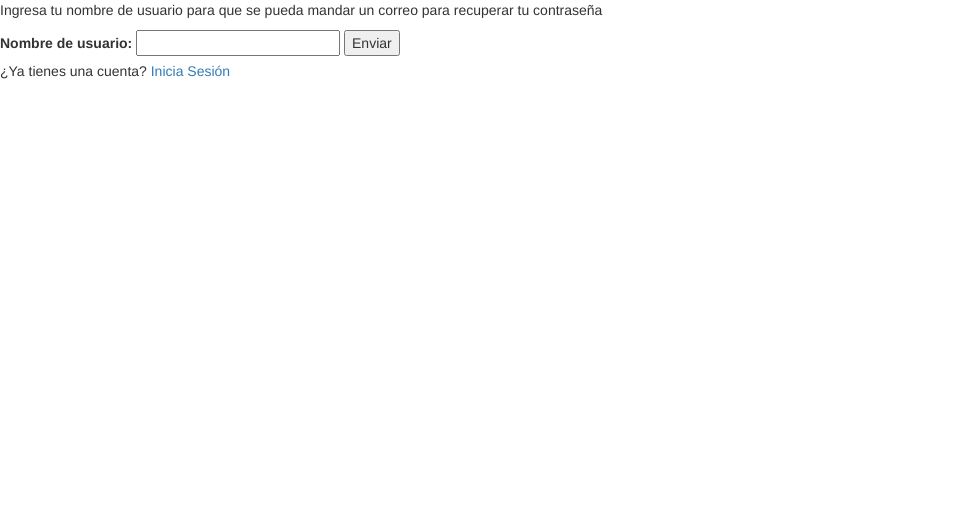
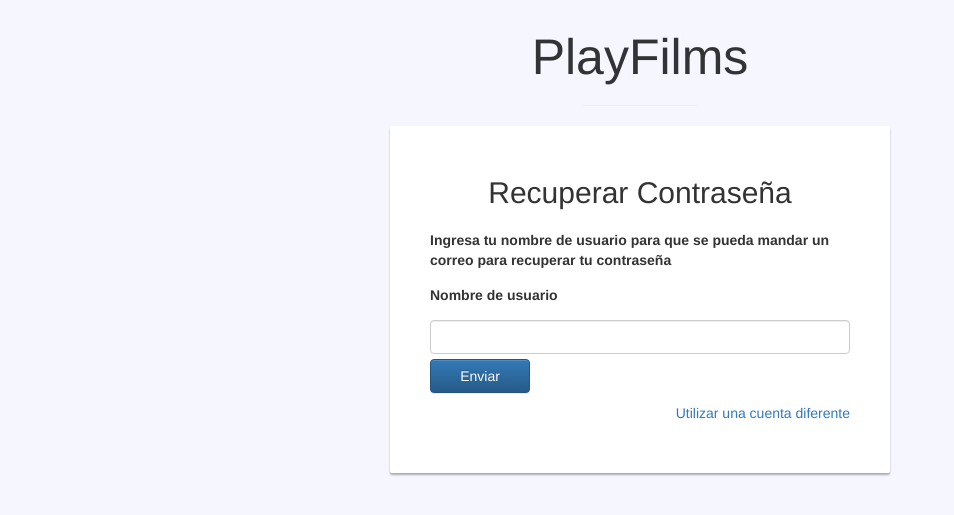
Before and after one commit to tonabarrera/PlayFilms-django, a Django app: page /user/reset/ in a window 1280 px wide. Shown: the top 515 px of the page, without its empty margins (0-954 px from the left). Run offline with Django 3.2, Linux system fonts and the light colour scheme; some libraries are stand-ins or nearby versions.

Commit message:
Formato para recuperar contraseña listo

```diff
--- a/templates/recuperar_contra.html
+++ b/templates/recuperar_contra.html
@@ -7,25 +7,44 @@
   <title>PlayFilms</title>
   <link rel="stylesheet" href="{% static 'css/bootstrap.min.css' %}">
   <link rel="stylesheet" href="{% static 'css/bootstrap-theme.min.css' %}">
+  <link rel="stylesheet" href="{% static 'css/reset.css' %}">
   <script src="{% static 'js/jquery.min.js' %}"></script>
   <script src="{% static 'js/bootstrap.min.js' %}"></script>
 </head>
 <body>
-<div>
+<div class="container">
+  <div class="row main">
+    <div class="panel-heading">
+      <div class="panel-title text-center">
+        <h1 class="title">PlayFilms</h1>
+        <hr/>
+      </div>
+        <div class="main-reset main-center">
+            <div class="panel-heading">
+                <div class="panel-title text-center">
+                  <h2 class="title">Recuperar Contraseña</h2>
+                </div>
+            </div>
           {% if data.mensaje %}
             <p>{{ data.mensaje }}</p>
           {% elif data.error %}
             <p>{{ data.error }}</p>
           {% endif %}
-  <p>Ingresa tu nombre de usuario para que se pueda mandar un correo para recuperar tu contraseña</p>
+          <label>Ingresa tu nombre de usuario para que se pueda mandar un correo para recuperar tu contraseña</label>
           <form action="" method="POST">
             {% csrf_token %}
-    <label>Nombre de usuario:
-      <input type="text" name="user" required>
-    </label>
-    <input type="submit" value="Enviar"/>
-  </form>
-  <p>¿Ya tienes una cuenta? <a href="{% url 'user:login' %}">Inicia Sesión</a></p>
+              <label>Nombre de usuario</label>
+              <div>
+                  <input type="text" class="form-control"  name="user" required>
+               </div>
+                  <div class="col-lg-0 col-centered" >
+                      <input type="submit" class="btn btn-primary reset-button" value="Enviar"/>
+                  </div>
+          </form><p></p>
+          <p align="right"><a href="{% url 'user:login' %}">Utilizar una cuenta diferente</a></p>
+        </div>
+    </div>
+  </div>
 </div>
 </body>
 </html>
--- /dev/null
+++ b/userprofiles/static/css/reset.css
@@ -0,0 +1,64 @@
+.main {
+    margin-bottom: 1em;
+}
+body {
+    background: #f5f6ff;
+}
+h1.title {
+    font-size: 50px;
+    font-weight: 400;
+}
+
+h2.title {
+    margin-top:0;
+}
+
+hr{
+    width: 10%;
+    color: #fff;
+}
+
+.form-group{
+    margin-bottom: 15px;
+}
+
+label{
+    margin-bottom: 15px;
+}
+
+input,
+input::-webkit-input-placeholder {
+    font-size: 11px;
+    padding-top: 3px;
+}
+
+.main-reset{
+    background-color: #fff;
+    /* shadows and rounded borders */
+    -moz-border-radius: 2px;
+    -webkit-border-radius: 2px;
+    border-radius: 2px;
+    -moz-box-shadow: 0px 2px 2px rgba(0, 0, 0, 0.3);
+    -webkit-box-shadow: 0px 2px 2px rgba(0, 0, 0, 0.3);
+    box-shadow: 0px 2px 2px rgba(0, 0, 0, 0.3);
+
+}
+
+.main-center{
+    margin-top: 30px;
+    margin: 0 auto;
+    max-width: 500px;
+    padding: 40px 40px;
+
+}
+
+.reset-button{
+    margin-top: 5px;
+    max-width: 400px;
+    width: 100px;
+}
+
+.col-centered{
+    float: none;
+    margin: 0 auto;
+}
```
Also changed, not shown: db.sqlite3. Lines whose indentation alone changed are shown as unchanged.
